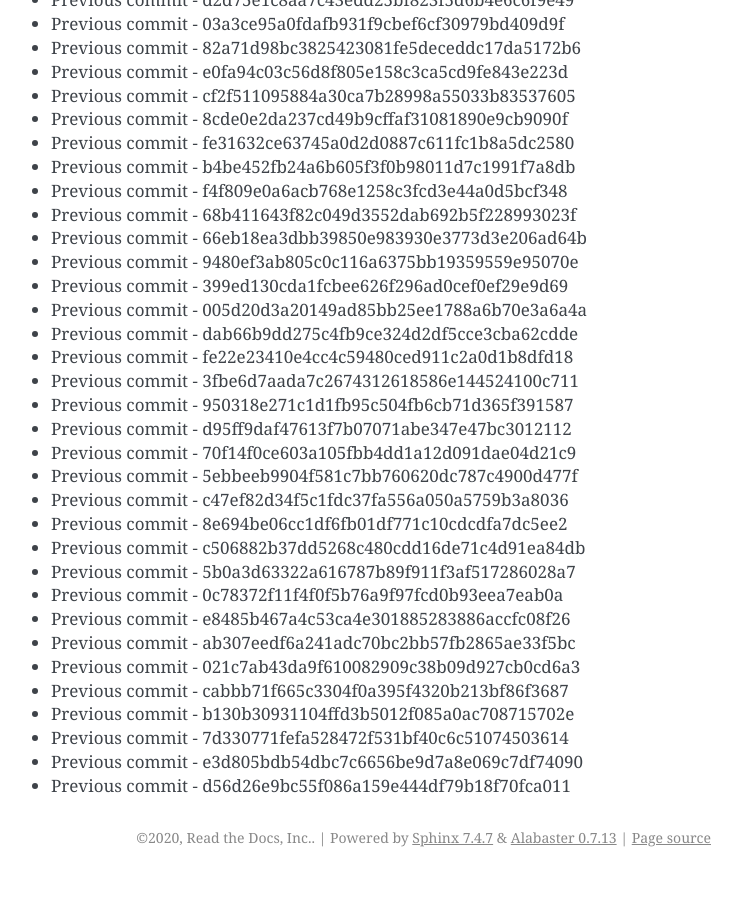
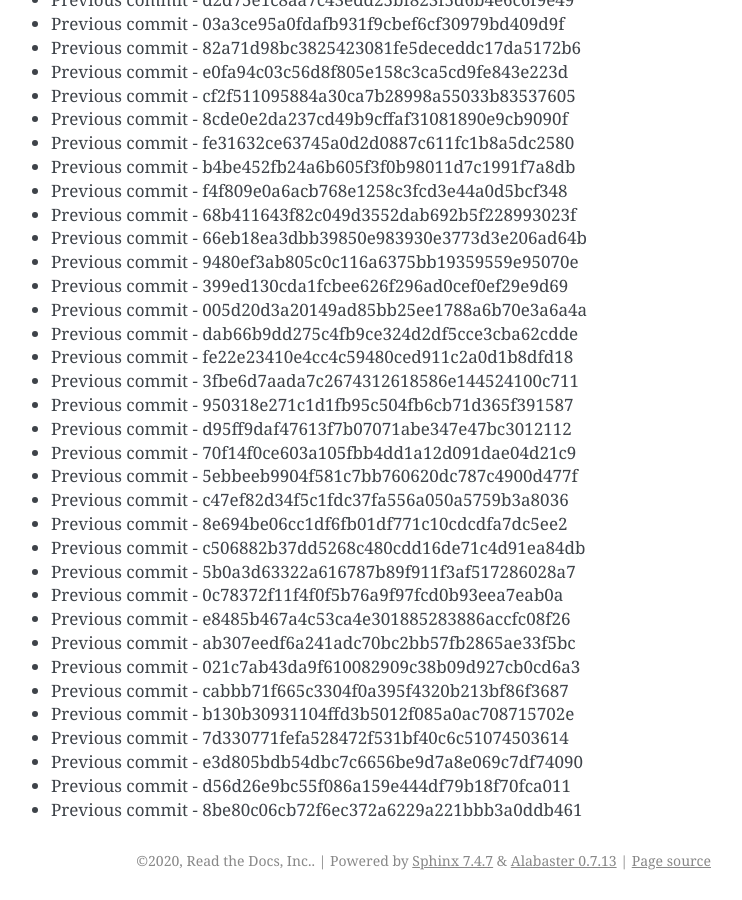
Before and after one commit to readthedocs/rtd-git-stresstest, a Sphinx documentation site: the page built from docs/updates.rst, in a window 1280 px wide and 900 px high, scrolled down 86538 px. Shown: the whole window, without its empty margins (399-1141 px from the left). Built offline with Sphinx 7.4.7, drawn with Linux system fonts in a browser that asks for light colours; before the commit the page ends 87415 px from its top, so only the background shows below that.

Commit message:
Generating commit from previous: 8be80c06cb72f6ec372a6229a221bbb3a0ddb461

```diff
--- a/docs/updates.rst
+++ b/docs/updates.rst
@@ -3668,3 +3668,4 @@ It can be tested for any performance characteristics.
 * Previous commit - 7d330771fefa528472f531bf40c6c51074503614
 * Previous commit - e3d805bdb54dbc7c6656be9d7a8e069c7df74090
 * Previous commit - d56d26e9bc55f086a159e444df79b18f70fca011
+* Previous commit - 8be80c06cb72f6ec372a6229a221bbb3a0ddb461
```
